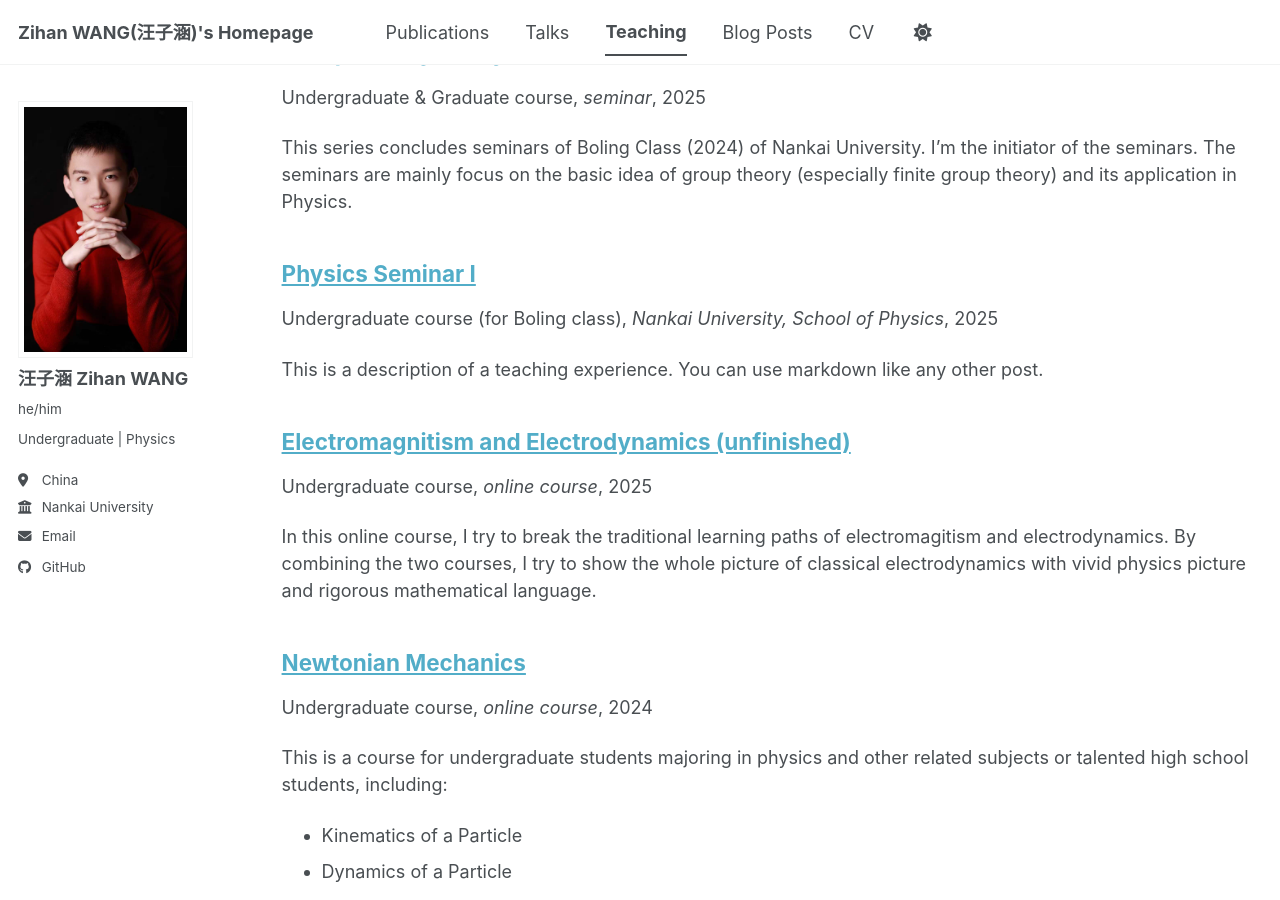
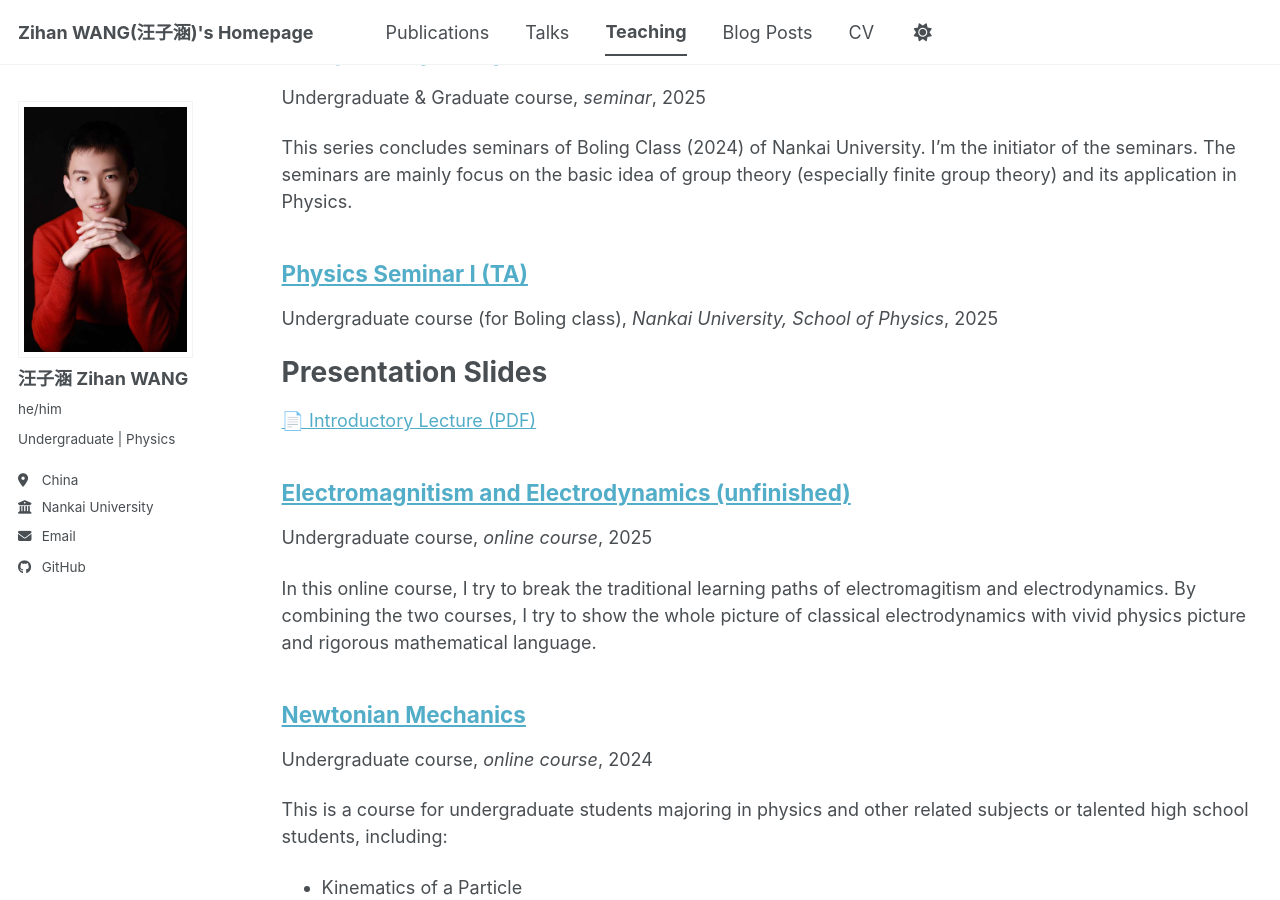
Before and after one commit to zhwang6626/zhwang6626.github.io, a Jekyll site: the page built from _pages/teaching.html, in a window 1280 px wide and 900 px high, scrolled down 605 px. Built offline with Jekyll 4.4.1, drawn with Linux system fonts in a browser that asks for light colours; a script bundle is joined from its source files by our own code; library files that are not in the unit come from our copies.

Commit message:
Update 2025-fall-teaching-physics_seminar_I.md

```diff
--- a/_teaching/2025-fall-teaching-physics_seminar_I.md
+++ b/_teaching/2025-fall-teaching-physics_seminar_I.md
@@ -1,5 +1,5 @@
 ---
-title: "Physics Seminar I"
+title: "Physics Seminar I (TA)"
 collection: teaching
 type: "Undergraduate course (for Boling class)"
 permalink: /teaching/2025-fall-teaching-physics_seminar_I.md
@@ -7,8 +7,6 @@
 date: 2025-09-01
 location: "Tianjin, China"
 ---
-
-This is a description of a teaching experience. You can use markdown like any other post.
 
 Presentation Slides
 ======
```
